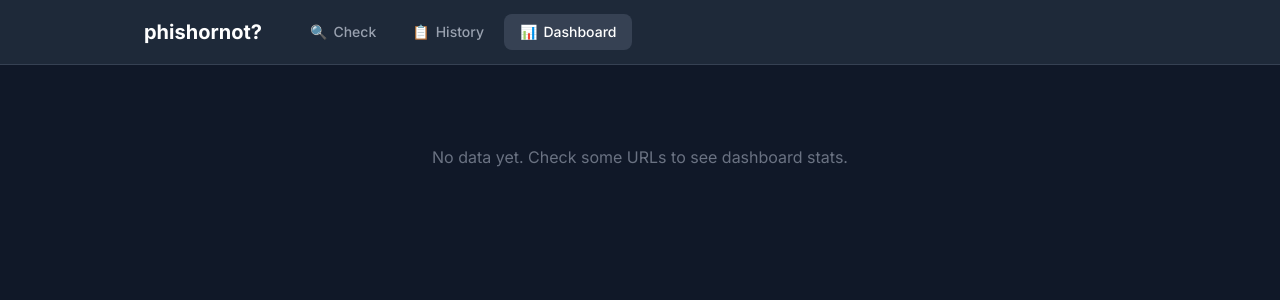
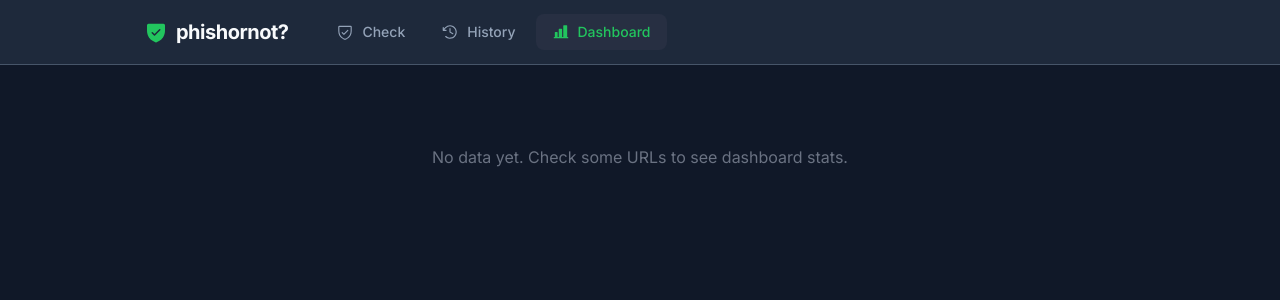
Before and after one commit to AhmadSyahmi1123/phishornot, a React (Vite) app in the folder frontend/: page /dashboard in a window 1280 px wide. Shown: the top 300 px of the page. Built offline with nearby package versions, Linux system fonts and the light colour scheme.

Commit message:
feat: redesign NavBar with Phosphor icons and new tokens

```diff
--- a/frontend/src/components/NavBar.jsx
+++ b/frontend/src/components/NavBar.jsx
@@ -1,16 +1,22 @@
 import { NavLink } from 'react-router-dom'
+import { ShieldCheck, ClockCounterClockwise, ChartBar } from '@phosphor-icons/react'
 
 const tabs = [
-  { path: '/', label: 'Check', icon: '🔍' },
-  { path: '/history', label: 'History', icon: '📋' },
-  { path: '/dashboard', label: 'Dashboard', icon: '📊' },
+  { path: '/', label: 'Check', icon: ShieldCheck },
+  { path: '/history', label: 'History', icon: ClockCounterClockwise },
+  { path: '/dashboard', label: 'Dashboard', icon: ChartBar },
 ]
 
 export default function NavBar() {
   return (
-    <nav className="bg-gray-800 border-b border-gray-700">
+    <nav className="bg-surface border-b border-border">
       <div className="max-w-5xl mx-auto px-4 flex items-center h-16">
-        <h1 className="text-xl font-bold text-white mr-8">phishornot?</h1>
+        <a href="/" className="flex items-center gap-2 mr-8 group hover:opacity-80 motion-safe:transition-opacity duration-150 focus-visible:ring-2 focus-visible:ring-accent/30 focus-visible:outline-none">
+          <ShieldCheck size={24} weight="fill" className="text-accent" />
+          <h1 className="text-xl font-bold text-[#F8FAFC] tracking-tight">
+            phishornot?
+          </h1>
+        </a>
         <div className="flex gap-1">
           {tabs.map((tab) => (
             <NavLink
@@ -18,15 +24,19 @@ export default function NavBar() {
               to={tab.path}
               end={tab.path === '/'}
               className={({ isActive }) =>
-                `px-4 py-2 rounded-lg text-sm font-medium transition-colors ${
+                `flex items-center gap-2 px-4 py-2 rounded-lg text-sm font-medium motion-safe:transition-all duration-150 focus-visible:ring-2 focus-visible:ring-accent/30 focus-visible:outline-none ${
                   isActive
-                    ? 'bg-gray-700 text-white'
-                    : 'text-gray-400 hover:text-white hover:bg-gray-700/50'
+                    ? 'bg-surface-muted text-accent'
+                    : 'text-text-muted hover:text-[#F8FAFC] hover:bg-surface-muted/50'
                 }`
               }
             >
-              <span className="mr-1.5">{tab.icon}</span>
-              {tab.label}
+              {({ isActive }) => (
+                <>
+                  <tab.icon size={18} weight={isActive ? 'fill' : 'regular'} />
+                  <span className="hidden sm:inline">{tab.label}</span>
+                </>
+              )}
             </NavLink>
           ))}
         </div>
```
